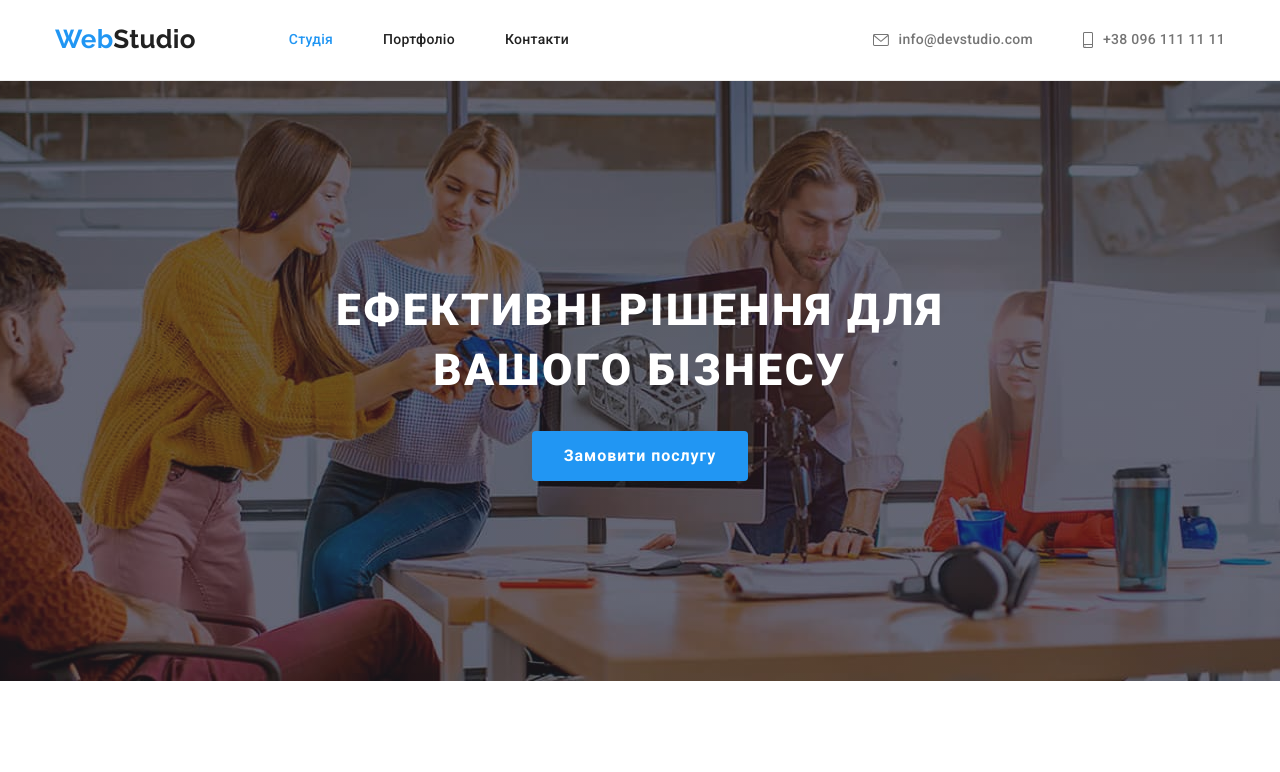
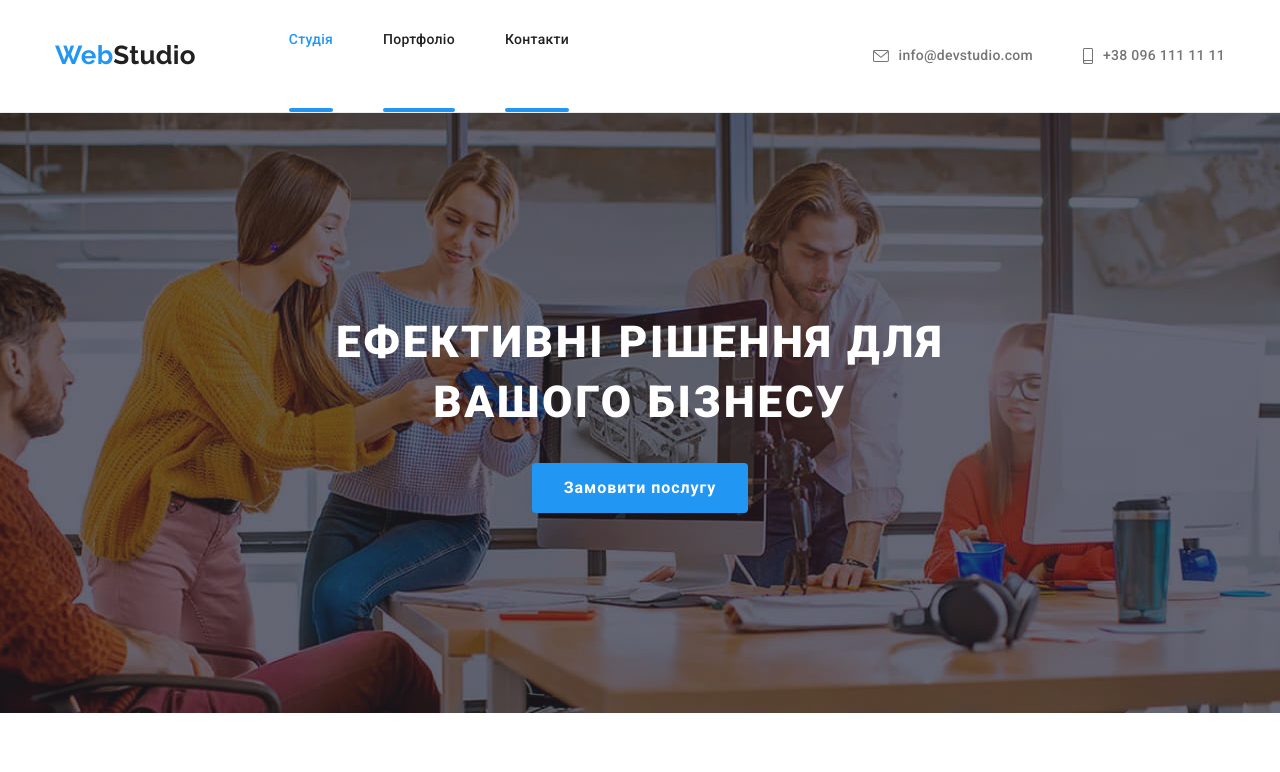
Before and after one commit to DanyloBay/goit-markup-hw-05, a plain HTML site: page index.html in a window 1280 px wide. Shown: the top 772 px of the page. Drawn offline with nearby package versions, Linux system fonts and the light colour scheme.

Commit message:
Update styles.css

```diff
--- a/css/styles.css
+++ b/css/styles.css
@@ -169,6 +169,7 @@ img {
     margin-right: 50px;
 }
 
+
 .contacts__content {
     display: flex;
 }
@@ -183,6 +184,14 @@ img {
 .menu__nav:hover,
 .menu__nav:focus {
     color: var(--second-color);
+}
+
+.menu>.item::after {
+    display: block;
+    content: "";
+    border-bottom: 4px solid var(--second-color);
+    border-radius: 4px;
+    margin-top: 28px;
 }
 
 .menu__active {
```
